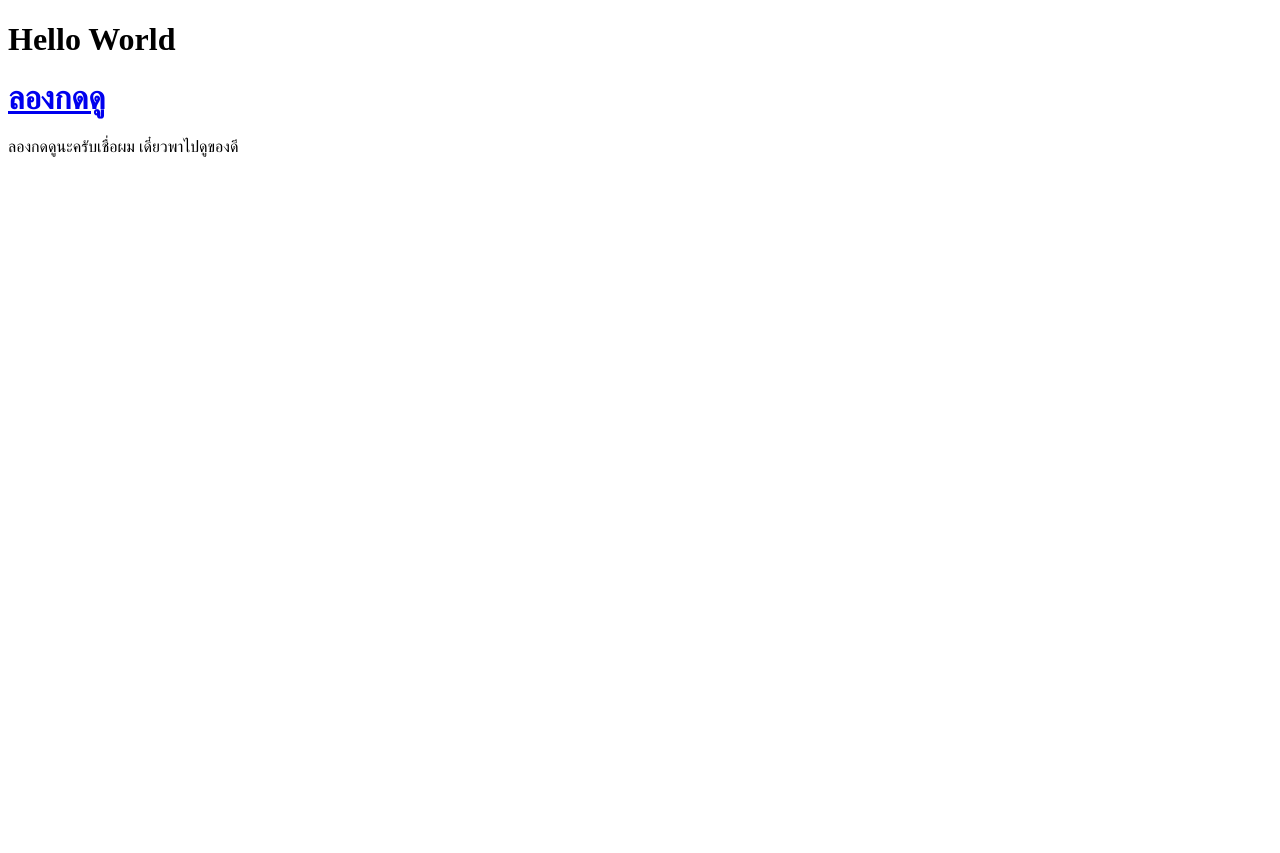
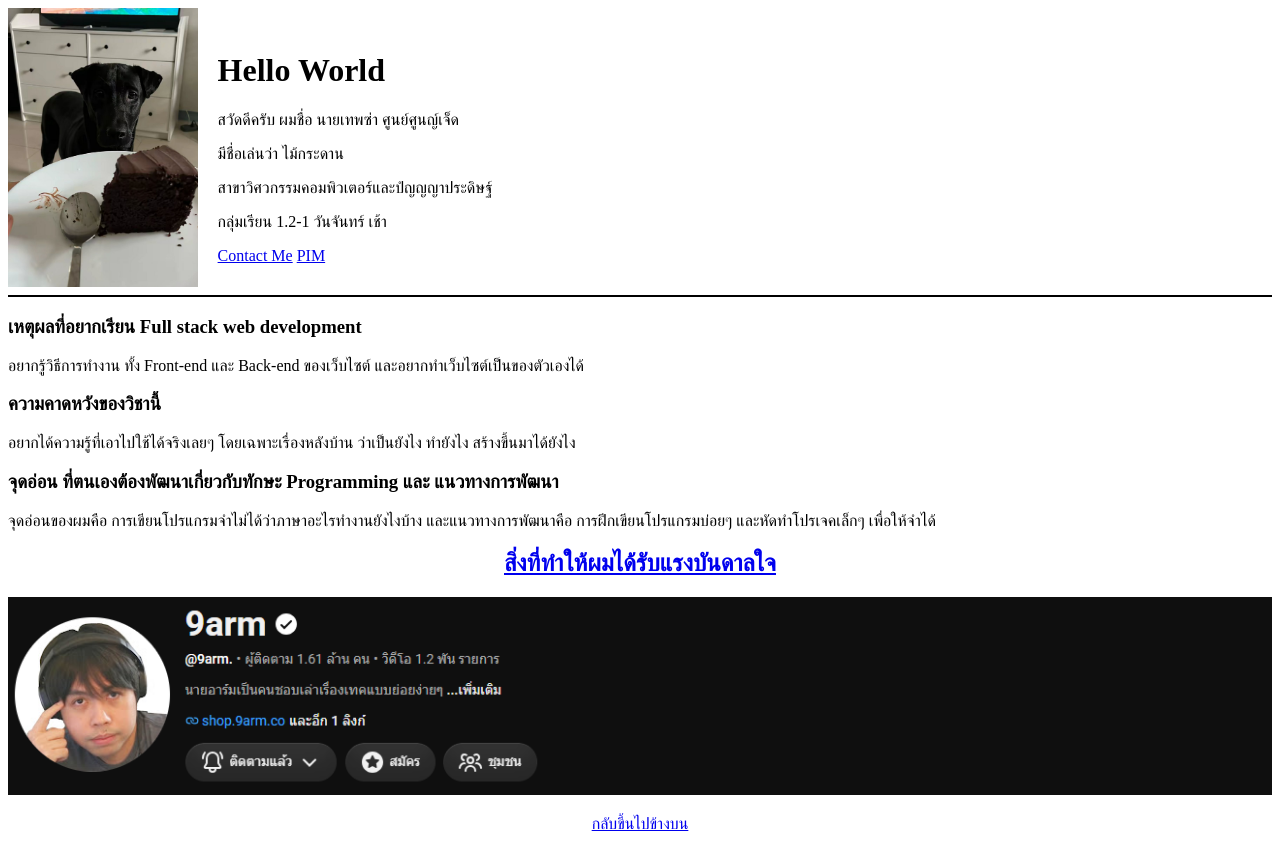
Before and after one commit to lSubarul/MyProfile, a plain HTML site: page index.html in a window 1280 px wide. Before the commit the page ends 800 px from the top, so only its background shows below. Drawn offline with Linux system fonts and the light colour scheme.

Commit message:
Add files via upload

```diff
--- a/index.html
+++ b/index.html
@@ -4,15 +4,67 @@
 <head>
     <meta charset="UTF-8">
     <meta name="viewport" content="width=device-width, initial-scale=1.0">
-    <title>Boss</title>
+    <title>My Profile</title>
 </head>
 
 <body>
-    <h1>Hello World</h1>
-    <h1>
-    <a href="https://www.youtube.com/watch?v=dQw4w9WgXcQ&list=RDdQw4w9WgXcQ&start_radio=1">ลองกดดู</a>
-    </h1>
-    <p style="text-align: justify;"> ลองกดดูนะครับเชื่อผม เดี๋ยวพาไปดูของดี</p>
+    <div style="display: flex; gap: 20px; align-items: center;">
+        <img src="img/1.jpg" alt="" style="width: 15%; height: 15%; object-fit: cover;">
+
+    <div>
+        <h1>
+            Hello World
+        </h1>
+        <p>
+            สวัดดีครับ ผมชื่อ นายเทพซ่า  ศูนย์ศูนญ์เจ็ด
+        </p>
+        <p>
+            มีชื่อเล่นว่า ไม้กระดาน
+        </p>
+        <p>
+            สาขาวิศวกรรมคอมพิวเตอร์และปํญญญาประดิษฐ์
+        </p>
+        <p>
+            กลุ่มเรียน 1.2-1 วันจันทร์ เช้า
+        </p>
+        <a href="contact.html">Contact Me</a>
+        <a href="https://www.pim.ac.th/">PIM</a>
+        </div>
+    </div>
+
+        <hr style="border: 1px solid black;">
+
+    <div>
+
+        <h3 style = "text-align: justify;">
+            เหตุผลที่อยากเรียน Full stack web development
+        </h3>
+        <p>
+            อยากรู้วิธีการทำงาน ทั้ง Front-end และ Back-end ของเว็บไซต์ และอยากทำเว็บไซต์เป็นของตัวเองได้
+        </p>
+
+        <h3 style = "text-align: justify;">
+            ความคาดหวังของวิชานี้
+        </h3>
+        <p>
+            อยากได้ความรู้ที่เอาไปใช้ได้จริงเลยๆ โดยเฉพาะเรื่องหลังบ้าน ว่าเป็นยังไง ทำยังไง สร้างขึ้นมาได้ยังไง
+        </p>
+
+        <h3 style = "text-align: justify;">
+            จุดอ่อน ที่ตนเองต้องพัฒนาเกี่ยวกับทักษะ Programming และ แนวทางการพัฒนา
+        </h3>
+        <p>
+            จุดอ่อนของผมคือ การเขียนโปรแกรมจำไม่ได้ว่าภาษาอะไรทำงานยังไงบ้าง และแนวทางการพัฒนาคือ การฝึกเขียนโปรแกรมบ่อยๆ และหัดทำโปรเจคเล็กๆ เพื่อให้จำได้
+        </p>
+    </div>
+
+    <div>
+        <h2>
+        <a href="https://www.youtube.com/@9arm." style="display: block; margin: 20px 0; text-align: center;">สิ่งที่ทำให้ผมได้รับแรงบันดาลใจ</a>
+        </h2>
+        <img src="img/3.png" alt="" style="width: 100%; height: 100%; object-fit: cover; display: block; margin: auto;">
+        <a href="#" style="display: block; margin: 20px 0; text-align: center;">กลับขึ้นไปข้างบน</a>
+    </div>
 </body>
 
 </html>
```
Also changed, not shown: contact.html (added, +30 -0 lines), Img/1.jpg (added), Img/2.jpg (added), Img/3.png (added).
